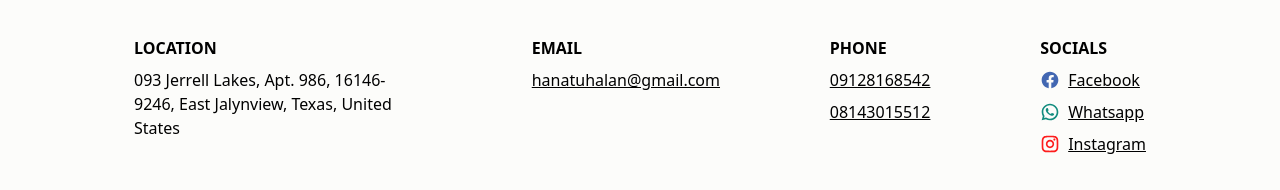
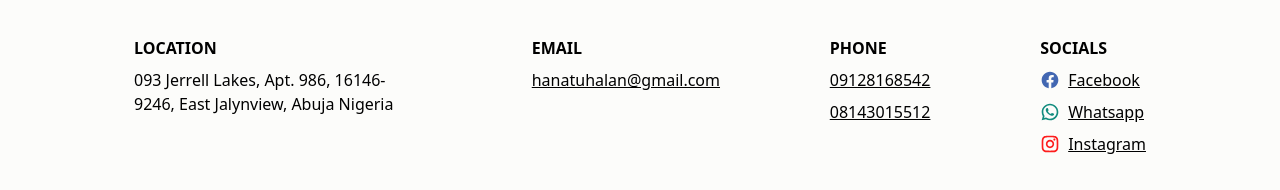
Before and after one commit to Codebee50/Hanatuhalan, a React (Vite) app: page / in a window 1280 px wide. Shown: the part 3118-3308 px from the top of the page. Built offline with nearby package versions, Linux system fonts and the light colour scheme.

Commit message:
changed location to nigeria

```diff
--- a/src/sections/Contact.jsx
+++ b/src/sections/Contact.jsx
@@ -1,13 +1,18 @@
 import ContactCard from "../components/ContactCard"
 import { socials } from "../constants"
+import {motion} from 'framer-motion'
 
 const Contact = () => {
+
   return (
     <section className="padding-x padding-y max-container min-h-[70vh]">
         <div>
             <p className="font-bold text-sm">CONTACT</p>
-            <h1 className="font-bold text-4xl sm:text-5xl font-outfit">Want to make a difference? We can do it together! </h1>
-            <p className="mt-3 opacity-50 w-[90%]">
+            <motion.h1 className="font-bold text-4xl sm:text-5xl font-outfit"
+
+            >Want to make a difference? We can do it together! </motion.h1>
+            <p className="mt-3 opacity-50 w-[90%]"
+            >
                 Do you share our passion for supporting widows and orphans? with your help, we can truly make a lasting impact. {"We're"} currently seeking donations of clothes, food, and any financial support you can offer.
                 Call, email, or visit us - every bit counts.
             </p>
@@ -15,7 +20,7 @@ const Contact = () => {
 
         <div className="mt-8 w-full flex flex-wrap flex-row gap-16 justify-between">
             <ContactCard title='LOCATION'>
-                <p className="font-light">093 Jerrell Lakes, Apt. 986, 16146-9246, East Jalynview, Texas, United States</p>
+                <p className="font-light">093 Jerrell Lakes, Apt. 986, 16146-9246, East Jalynview, Abuja Nigeria</p>
             </ContactCard>
 
             <ContactCard title='EMAIL'>
```
